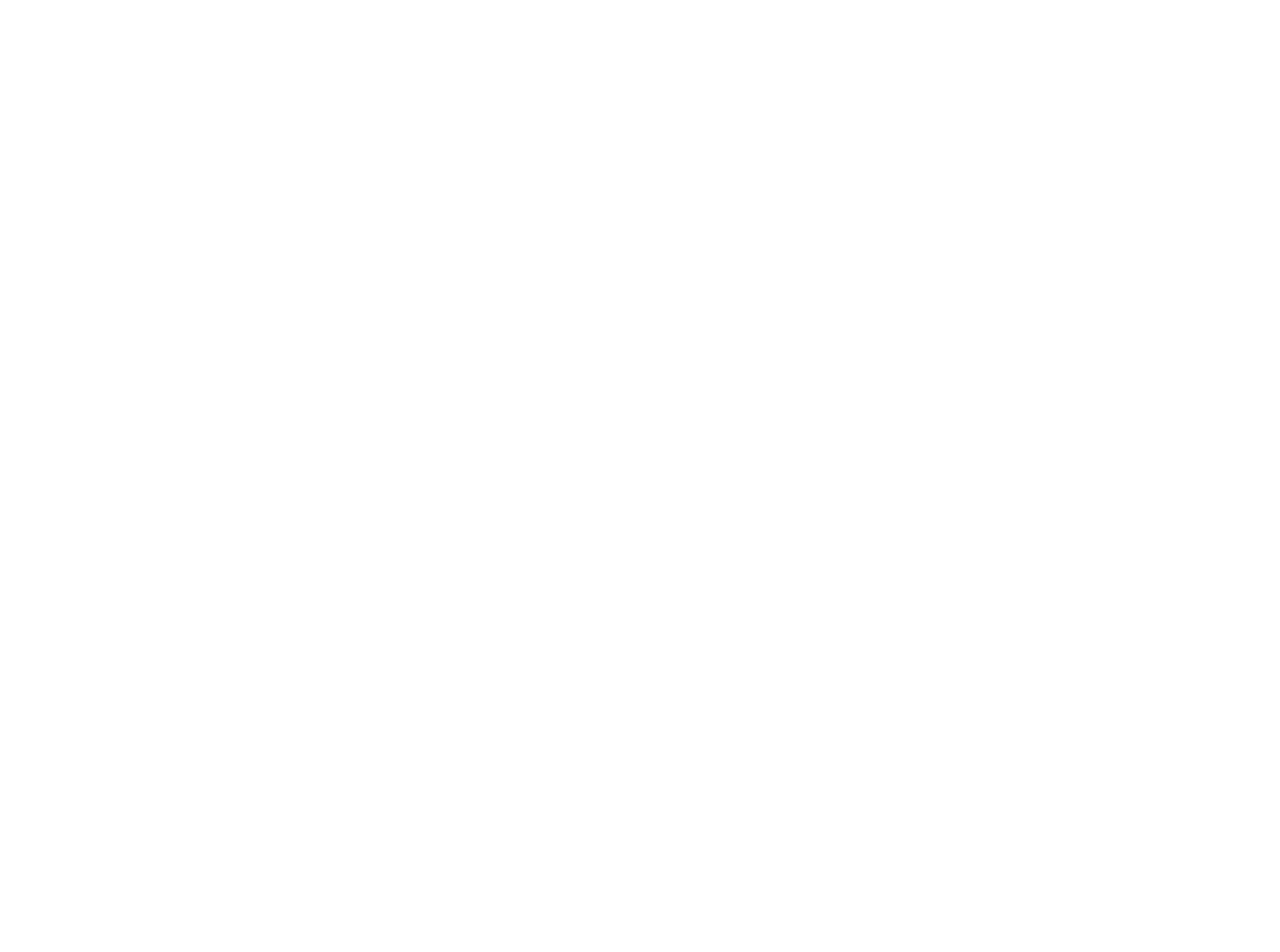
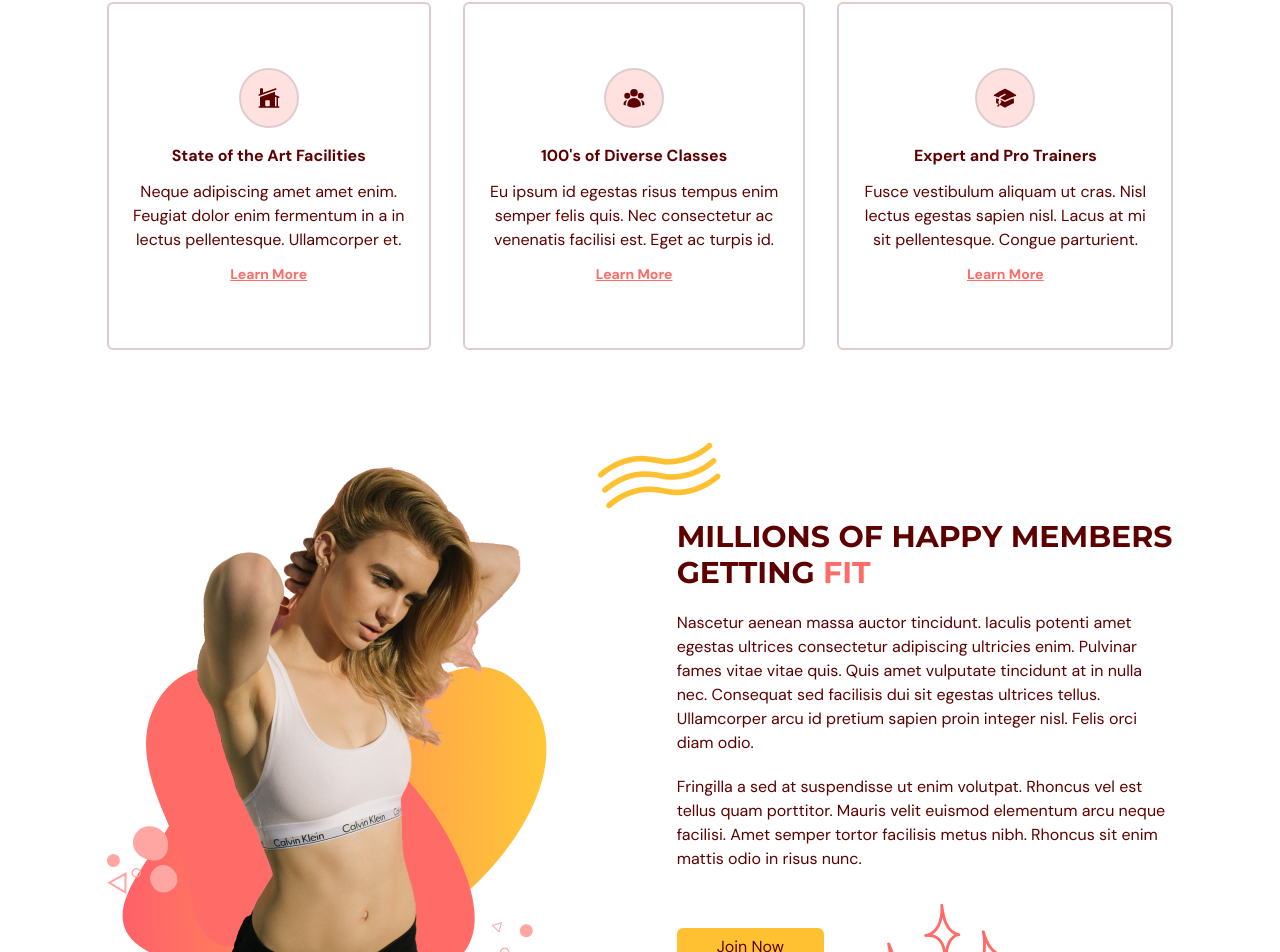
Before and after one commit to wisholli/FitnessApp, a React (Vite) app in the folder vite-project/: page / in a window 1280 px wide. Shown: the part 1034-1986 px from the top of the page. Before the commit the page ends 800 px from the top, so only its background shows below. Built offline with nearby package versions, Linux system fonts and the light colour scheme.

Commit message:
added benefits page

```diff
--- a/vite-project/src/App.tsx
+++ b/vite-project/src/App.tsx
@@ -2,6 +2,7 @@
 import Navbar from "./scenes/navbar";
 import HomePage from "./scenes/homepage";
 import { SelectedPage } from "./shared/types";
+import Benefits from "./scenes/benefits";
 
 function App() {
   const [selectedPage, setSelectedPage] = useState<SelectedPage>(
@@ -31,6 +32,7 @@
         setSelectedPage={setSelectedPage}
       />
       <HomePage setSelectedPage={setSelectedPage} />
+      <Benefits setSelectedPage={setSelectedPage} />
     </div>
   );
 }
--- /dev/null
+++ b/vite-project/src/scenes/benefits/Benefits.tsx
@@ -0,0 +1,23 @@
+import { BenefitsType, SelectedPage } from "@/shared/types";
+import LearnMoreButton from "@/utils/LearnMoreButton";
+
+interface Props extends BenefitsType {
+  setSelectedPage: (value: SelectedPage) => void;
+}
+
+const OneBenefit = ({ icon, description, title, setSelectedPage }: Props) => {
+  return (
+    <div className="mt-5 rounded-md border-2 border-gray-100 px-5 py-16 text-center">
+      <div className="mb-4 flex justify-center">
+        <div className="rounded-full border-2 border-gray-100 bg-primary-100 p-4">
+          {icon}
+        </div>
+      </div>
+      <h4 className="font-bold">{title}</h4>
+      <p className="my-3">{description}</p>
+      <LearnMoreButton setSelectedPage={setSelectedPage} />
+    </div>
+  );
+};
+
+export default OneBenefit;
--- /dev/null
+++ b/vite-project/src/scenes/benefits/index.tsx
@@ -0,0 +1,106 @@
+import {
+  HomeModernIcon,
+  UserGroupIcon,
+  AcademicCapIcon,
+} from "@heroicons/react/24/solid";
+import { motion } from "framer-motion";
+import { BenefitsType, Props, SelectedPage } from "@/shared/types";
+import HTex from "@/shared/HTex";
+import OneBenefit from "./Benefits";
+import AnimationFun from "@/utils/Animation";
+import BenefitsPageGraphic from "@/assets/BenefitsPageGraphic.png";
+import ActionButton from "@/shared/ActionButton";
+
+const benefits: BenefitsType[] = [
+  {
+    icon: <HomeModernIcon className="h-6 w-6" />,
+    title: "State of the Art Facilities",
+    description:
+      "Neque adipiscing amet amet enim. Feugiat dolor enim fermentum in a in lectus pellentesque. Ullamcorper et.",
+  },
+  {
+    icon: <UserGroupIcon className="h-6 w-6" />,
+    title: "100's of Diverse Classes",
+    description:
+      "Eu ipsum id egestas risus tempus enim semper felis quis. Nec consectetur ac venenatis facilisi est. Eget ac turpis id.",
+  },
+  {
+    icon: <AcademicCapIcon className="h-6 w-6" />,
+    title: "Expert and Pro Trainers",
+    description:
+      "Fusce vestibulum aliquam ut cras. Nisl lectus egestas sapien nisl. Lacus at mi sit pellentesque. Congue parturient.",
+  },
+];
+
+const Benefits = ({ setSelectedPage }: Props) => {
+  return (
+    <section id="benefits" className="mx-auto min-h-full w-5/6 py-20">
+      <motion.div
+        onViewportEnter={() => setSelectedPage(SelectedPage.Benefits)}
+      >
+        <div className="md:my-5 md:w-3/5">
+          <HTex>MORE THAN JUST A GYM.</HTex>
+          <p className="my-5 text-sm">
+            We provide world class fitness equipment, trainers and classes to
+            get you to your ultimate fitness goals with ease. We provide true
+            care into each and every member.
+          </p>
+        </div>
+        <AnimationFun>
+          <div className="mt-5 items-center justify-between gap-8 md:flex">
+            {benefits.map((benefit: BenefitsType) => (
+              <OneBenefit
+                icon={benefit.icon}
+                title={benefit.title}
+                description={benefit.description}
+                setSelectedPage={setSelectedPage}
+              />
+            ))}
+          </div>
+        </AnimationFun>
+        <div className="mt-16 items-center justify-between gap-20 md:mt-28 md:flex">
+          <img
+            src={BenefitsPageGraphic}
+            alt="benefits-page-graphic"
+            className="mx-auto"
+          />
+          <div>
+            <div className="relative">
+              <div className="before:absolute before:-top-20 before:-left-20 before:z-[1] before:content-abstractwaves">
+                <HTex>
+                  MILLIONS OF HAPPY MEMBERS GETTING{" "}
+                  <span className="text-primary-500">FIT</span>
+                </HTex>
+              </div>
+            </div>
+            <AnimationFun>
+              <p className="my-5">
+                Nascetur aenean massa auctor tincidunt. Iaculis potenti amet
+                egestas ultrices consectetur adipiscing ultricies enim. Pulvinar
+                fames vitae vitae quis. Quis amet vulputate tincidunt at in
+                nulla nec. Consequat sed facilisis dui sit egestas ultrices
+                tellus. Ullamcorper arcu id pretium sapien proin integer nisl.
+                Felis orci diam odio.
+              </p>
+              <p className="mb-5">
+                Fringilla a sed at suspendisse ut enim volutpat. Rhoncus vel est
+                tellus quam porttitor. Mauris velit euismod elementum arcu neque
+                facilisi. Amet semper tortor facilisis metus nibh. Rhoncus sit
+                enim mattis odio in risus nunc.
+              </p>
+            </AnimationFun>
+            <div className="relative mt-16">
+              <div className="before:absolute before:-bottom-20 before:right-40 before:z-[-1] before:content-sparkles">
+                <ActionButton setSelectedPage={setSelectedPage}>
+                  Join Now
+                </ActionButton>
+              </div>
+            </div>
+          </div>
+        </div>
+      </motion.div>
+    </section>
+  );
+};
+
+export default Benefits;
--- a/vite-project/src/scenes/homepage/index.tsx
+++ b/vite-project/src/scenes/homepage/index.tsx
@@ -1,4 +1,4 @@
-import { SelectedPage } from "@/shared/types";
+import { Props, SelectedPage } from "@/shared/types";
 import HomePageText from "@/assets/HomePageText.png";
 import HomePageGraphic from "@/assets/HomePageGraphic.png";
 import SponsorRedBull from "@/assets/SponsorRedBull.png";
@@ -6,12 +6,9 @@
 import SponsorForbes from "@/assets/SponsorForbes.png";
 import useMediaQuery from "@/hooks/useMediaQuery";
 import ActionButton from "@/shared/ActionButton";
-import AnchorLink from "react-anchor-link-smooth-scroll";
 import { motion } from "framer-motion";
-
-type Props = {
-  setSelectedPage: (value: SelectedPage) => void;
-};
+import LearnMoreButton from "@/utils/LearnMoreButton";
+import AnimationFun from "@/utils/Animation";
 
 const HomaPage = ({ setSelectedPage }: Props) => {
   const isAboveMediumScreens = useMediaQuery("(min-width: 1060px)");
@@ -22,50 +19,28 @@
         onViewportEnter={() => setSelectedPage(SelectedPage.Home)}
       >
         <div className="z-10 mt-32 md:basis-3/5">
-          <motion.div
-            className="md:-mt-20"
-            initial="hidden"
-            whileInView="visible"
-            viewport={{ once: true, amount: 0.5 }}
-            transition={{ duration: 0.5 }}
-            variants={{
-              hidden: { opacity: 0, x: -50 },
-              visible: { opacity: 1, x: 0 },
-            }}
-          >
+          <AnimationFun>
+            <div className="md:-mt-20">
               <div className="relative">
                 <div className="before:absolute before:-top-20 before:-left-20 before:z-[-1] md:before:content-evolvetext">
                   <img src={HomePageText} alt="home-page-text" />
                 </div>
               </div>
               <p className="mt-8 text-sm ">
-              Unrivaled Gym. Unparalleled Training Fitness Classes. World Class
-              Studios to get the Body Shapes That you Dream of.. Get Your Dream
-              Body Now.
+                Unrivaled Gym. Unparalleled Training Fitness Classes. World
+                Class Studios to get the Body Shapes That you Dream of.. Get
+                Your Dream Body Now.
               </p>
-          </motion.div>
-          <motion.div
-            className="mt-8 flex items-center gap-8 "
-            initial="hidden"
-            whileInView="visible"
-            viewport={{ once: true, amount: 0.5 }}
-            transition={{ delay: 0.2, duration: 0.5 }}
-            variants={{
-              hidden: { opacity: 0, x: -50 },
-              visible: { opacity: 1, x: 0 },
-            }}
-          >
+            </div>
+          </AnimationFun>
+          <AnimationFun>
+            <div className="mt-8 flex items-center gap-8 ">
               <ActionButton setSelectedPage={setSelectedPage}>
                 Join Now
               </ActionButton>
-            <AnchorLink
-              className="text-sm font-bold text-primary-500 underline hover:text-secondary-500"
-              onClick={() => setSelectedPage(SelectedPage.ContactUs)}
-              href={`#${SelectedPage.ContactUs}`}
-            >
-              <p>Learn More</p>
-            </AnchorLink>
-          </motion.div>
+              <LearnMoreButton setSelectedPage={setSelectedPage} />
+            </div>
+          </AnimationFun>
         </div>
         <div className="flex basis-3/5 justify-center md:z-10 md:ml-40 md:mt-16 md:justify-items-end">
           <img src={HomePageGraphic} alt="home-page-graphic" />
--- /dev/null
+++ b/vite-project/src/shared/HTex.tsx
@@ -0,0 +1,13 @@
+import React from "react";
+
+type Props = {
+  children: React.ReactNode;
+};
+
+const HTex = ({ children }: Props) => {
+  return (
+    <h1 className="basis-3/5 font-montserrat text-3xl font-bold">{children}</h1>
+  );
+};
+
+export default HTex;
--- a/vite-project/src/shared/types.ts
+++ b/vite-project/src/shared/types.ts
@@ -1,6 +1,22 @@
+import React from "react";
+
 export enum SelectedPage {
-    Home = "home",
-    Benefits = "benefits",
-    OurClasses = "ourclasses",
-    ContactUs = "contactus"
-  }
+  Home = "home",
+  Benefits = "benefits",
+  OurClasses = "ourclasses",
+  ContactUs = "contactus",
+}
+
+export interface BenefitsType {
+  icon: JSX.Element;
+  title: string;
+  description: string;
+}
+
+export type Props = {
+  setSelectedPage: (value: SelectedPage) => void;
+};
+
+export type ChildrenProps = {
+  children: React.ReactNode;
+};
--- /dev/null
+++ b/vite-project/src/utils/Animation.tsx
@@ -0,0 +1,21 @@
+import { ChildrenProps } from "@/shared/types";
+import { motion } from "framer-motion";
+
+const AnimationFun = ({ children }: ChildrenProps) => {
+  return (
+    <motion.div
+      initial="hidden"
+      whileInView="visible"
+      viewport={{ once: true, amount: 0.5 }}
+      transition={{ duration: 0.5 }}
+      variants={{
+        hidden: { opacity: 0, x: -50 },
+        visible: { opacity: 1, x: 0 },
+      }}
+    >
+      {children}
+    </motion.div>
+  );
+};
+
+export default AnimationFun;
--- /dev/null
+++ b/vite-project/src/utils/LearnMoreButton.tsx
@@ -0,0 +1,16 @@
+import { Props, SelectedPage } from "@/shared/types";
+import AnchorLink from "react-anchor-link-smooth-scroll";
+
+const LearnMoreButton = ({ setSelectedPage }: Props) => {
+  return (
+    <AnchorLink
+      className="text-sm font-bold text-primary-500 underline hover:text-secondary-500"
+      onClick={() => setSelectedPage(SelectedPage.ContactUs)}
+      href={`#${SelectedPage.ContactUs}`}
+    >
+      <p>Learn More</p>
+    </AnchorLink>
+  );
+};
+
+export default LearnMoreButton;
```
Lines whose indentation alone changed are shown as unchanged.
